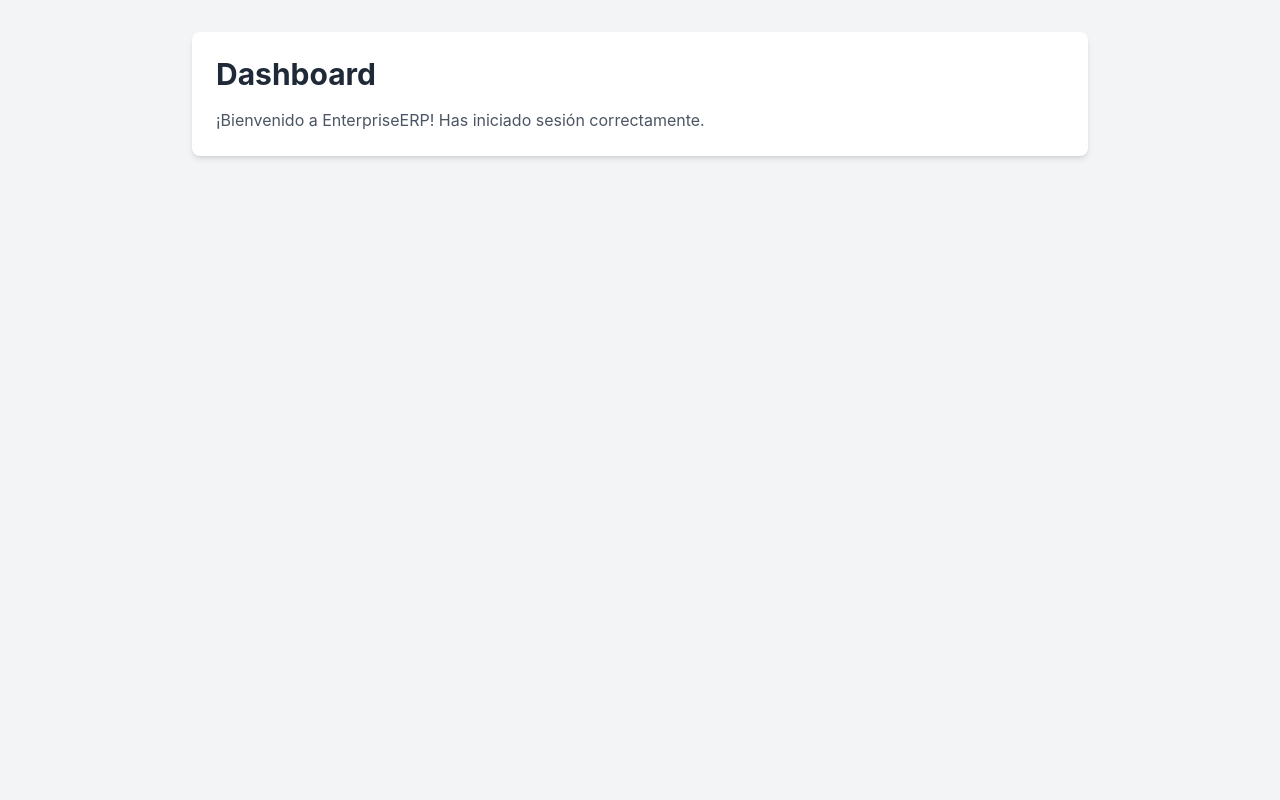
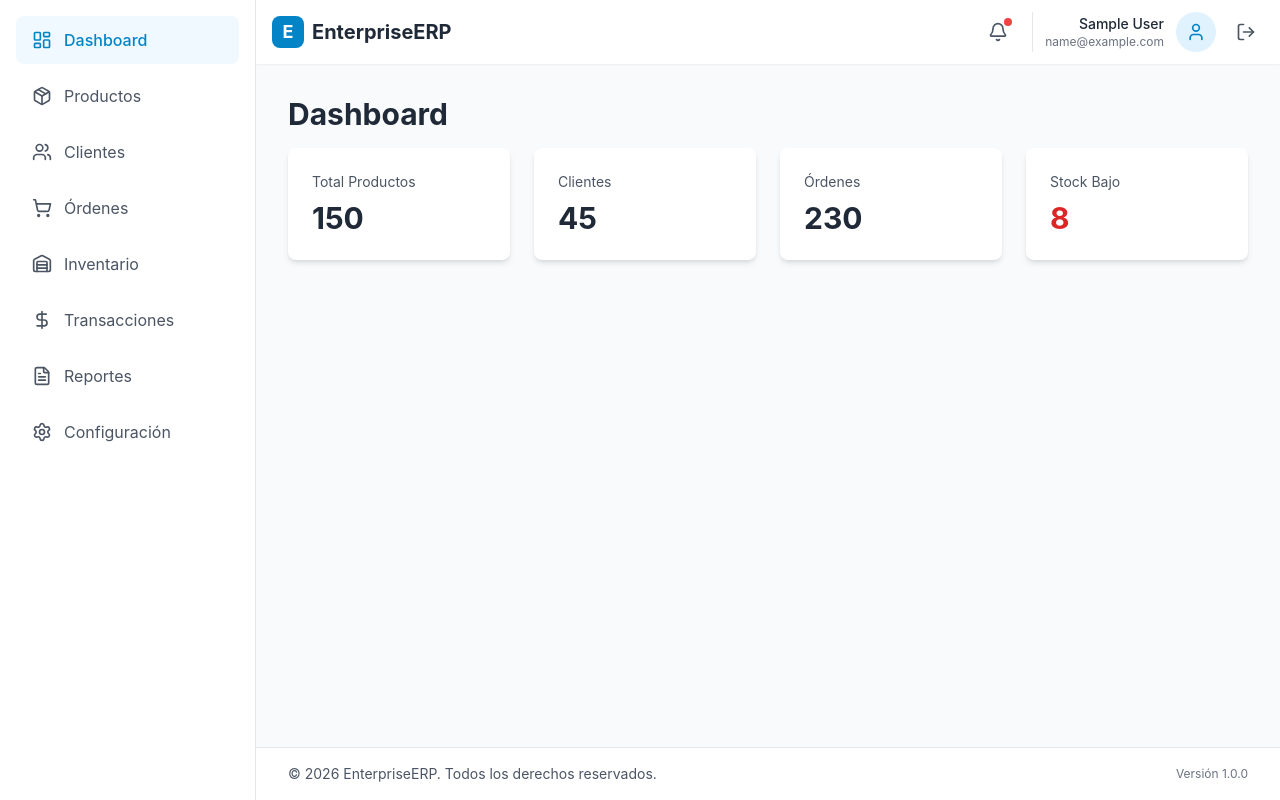
Before and after one commit to Fr3ak-Dev/Enterprise-ERP, a React app in the folder frontend/: page /dashboard in a window 1280 px wide. Built offline with nearby package versions, Linux system fonts and the light colour scheme; no server answers; sample sign-in values are in the browser's storage; the HTML template or start-up script is replaced by a standard one.

Commit message:
feat(layout): add MainLayout, Header and Sidebar components

```diff
--- a/frontend/src/App.tsx
+++ b/frontend/src/App.tsx
@@ -3,39 +3,61 @@
 import Login from './pages/Login';
 import Register from './pages/Register';
 import ProtectedRoute from './components/ProtectedRoute';
+import MainLayout from './layouts/MainLayout';
 
 const Dashboard = () => {
   return (
-    <div className="min-h-screen bg-gray-100 p-8">
-      <div className="card max-w-4xl mx-auto">
-        <h1 className="text-3xl font-bold text-gray-800 mb-4">
-          Dashboard
-        </h1>
-        <p className="text-gray-600">
-          ¡Bienvenido a EnterpriseERP! Has iniciado sesión correctamente.
-        </p>
+    <div>
+      <h1 className="text-3xl font-bold text-gray-800 mb-4">Dashboard</h1>
+      <div className="grid grid-cols-1 md:grid-cols-2 lg:grid-cols-4 gap-6">
+        <div className="card">
+          <p className="text-sm text-gray-600">Total Productos</p>
+          <p className="text-3xl font-bold text-gray-800 mt-2">150</p>
+        </div>
+        <div className="card">
+          <p className="text-sm text-gray-600">Clientes</p>
+          <p className="text-3xl font-bold text-gray-800 mt-2">45</p>
+        </div>
+        <div className="card">
+          <p className="text-sm text-gray-600">Órdenes</p>
+          <p className="text-3xl font-bold text-gray-800 mt-2">230</p>
+        </div>
+        <div className="card">
+          <p className="text-sm text-gray-600">Stock Bajo</p>
+          <p className="text-3xl font-bold text-red-600 mt-2">8</p>
+        </div>
       </div>
     </div>
   );
 };
+
+const Products = () => <div><h1 className="text-3xl font-bold">Productos</h1></div>;
+const Customers = () => <div><h1 className="text-3xl font-bold">Clientes</h1></div>;
+const Orders = () => <div><h1 className="text-3xl font-bold">Órdenes</h1></div>;
 
 function App() {
   return (
     <BrowserRouter>
       <AuthProvider>
         <Routes>
-          <Route path="/" element={<Navigate to="/login" replace />} />
           <Route path="/login" element={<Login />} />
           <Route path="/register" element={<Register />} />
-          {/* Rutas protegidas */}
+          {/* Rutas protegidas con Layout */}
           <Route
-            path="/dashboard"
+            path="/"
             element={
               <ProtectedRoute>
-                <Dashboard />
+                <MainLayout />
               </ProtectedRoute>
             }
-          />
+          >
+            {/* Rutas hijas */}
+            <Route index element={<Navigate to="/dashboard" replace />} />
+            <Route path="dashboard" element={<Dashboard />} />
+            <Route path="products" element={<Products />} />
+            <Route path="customers" element={<Customers />} />
+            <Route path="orders" element={<Orders />} />
+          </Route>
           {/* 404 - Ruta no encontrada */}
           <Route path="*" element={<Navigate to="/login" replace />} />
         </Routes>
--- /dev/null
+++ b/frontend/src/components/Header.tsx
@@ -0,0 +1,84 @@
+import { useAuth } from '../contexts/AuthContext';
+import { Menu, LogOut, User, Bell } from 'lucide-react';
+
+type HeaderProps = {
+    onMenuClick: () => void;  // Función para abrir/cerrar sidebar en móvil
+};
+
+const Header = ({ onMenuClick }: HeaderProps) => {
+    const { user, logout } = useAuth();
+
+    const handleLogout = () => {
+        if (window.confirm('¿Estás seguro de cerrar sesión?')) {
+            logout();
+        }
+    };
+
+    return (
+        <header className="bg-white shadow-sm sticky top-0 z-10">
+            <div className="flex items-center justify-between px-4 py-3">
+                {/* Left: Menu button + Logo */}
+                <div className="flex items-center gap-4">
+                    {/* Botón de menú (solo visible en móvil) */}
+                    <button
+                        onClick={onMenuClick}
+                        className="lg:hidden p-2 rounded-lg hover:bg-gray-100 transition-colors"
+                        aria-label="Toggle menu"
+                    >
+                        <Menu className="w-6 h-6 text-gray-600" />
+                    </button>
+
+                    {/* Logo y nombre */}
+                    <div className="flex items-center gap-2">
+                        <div className="w-8 h-8 bg-primary-600 rounded-lg flex items-center justify-center">
+                            <span className="text-white font-bold text-lg">E</span>
+                        </div>
+                        <span className="font-bold text-xl text-gray-800 hidden sm:block">
+                            EnterpriseERP
+                        </span>
+                    </div>
+                </div>
+
+                {/* Right: Notifications + User menu */}
+                <div className="flex items-center gap-4">
+                    {/* Notificaciones */}
+                    <button
+                        className="p-2 rounded-lg hover:bg-gray-100 transition-colors relative"
+                        aria-label="Notificaciones"
+                    >
+                        <Bell className="w-5 h-5 text-gray-600" />
+                        {/* Badge de notificaciones */}
+                        <span className="absolute top-1 right-1 w-2 h-2 bg-red-500 rounded-full"></span>
+                    </button>
+
+                    {/* User menu */}
+                    <div className="flex items-center gap-3 pl-3 border-l border-gray-200">
+                        <div className="hidden sm:block text-right">
+                            <p className="text-sm font-medium text-gray-800">
+                                {user?.name || 'Usuario'}
+                            </p>
+                            <p className="text-xs text-gray-500">
+                                {user?.email || ''}
+                            </p>
+                        </div>
+
+                        <div className="w-10 h-10 bg-primary-100 rounded-full flex items-center justify-center">
+                            <User className="w-5 h-5 text-primary-600" />
+                        </div>
+
+                        {/* Botón de logout */}
+                        <button
+                            onClick={handleLogout}
+                            className="p-2 rounded-lg hover:bg-red-50 transition-colors group"
+                            aria-label="Cerrar sesión"
+                        >
+                            <LogOut className="w-5 h-5 text-gray-600 group-hover:text-red-600" />
+                        </button>
+                    </div>
+                </div>
+            </div>
+        </header>
+    );
+};
+
+export default Header;
--- /dev/null
+++ b/frontend/src/components/Sidebar.tsx
@@ -0,0 +1,121 @@
+import { NavLink } from 'react-router-dom';
+import {
+    LayoutDashboard,
+    Package,
+    Users,
+    ShoppingCart,
+    Warehouse,
+    DollarSign,
+    FileText,
+    Settings,
+    X,
+} from 'lucide-react';
+
+type SidebarProps = {
+    isOpen: boolean;
+    onClose: () => void;
+};
+
+const Sidebar = ({ isOpen, onClose }: SidebarProps) => {
+
+    const menuItems = [
+        {
+            name: 'Dashboard',
+            path: '/dashboard',
+            icon: LayoutDashboard,
+        },
+        {
+            name: 'Productos',
+            path: '/products',
+            icon: Package,
+        },
+        {
+            name: 'Clientes',
+            path: '/customers',
+            icon: Users,
+        },
+        {
+            name: 'Órdenes',
+            path: '/orders',
+            icon: ShoppingCart,
+        },
+        {
+            name: 'Inventario',
+            path: '/inventory',
+            icon: Warehouse,
+        },
+        {
+            name: 'Transacciones',
+            path: '/transactions',
+            icon: DollarSign,
+        },
+        {
+            name: 'Reportes',
+            path: '/reports',
+            icon: FileText,
+        },
+        {
+            name: 'Configuración',
+            path: '/settings',
+            icon: Settings,
+        },
+    ];
+
+    return (
+        <>
+            {/* Overlay (fondo oscuro en móvil) */}
+            {isOpen && (
+                <div
+                    className="fixed inset-0 bg-black/50 z-20 lg:hidden"
+                    onClick={onClose}
+                />
+            )}
+
+            {/* Sidebar */}
+            <aside
+                className={`
+          fixed lg:sticky top-0 left-0 z-30
+          w-64 h-screen bg-white border-r border-gray-200
+          transition-transform duration-300 ease-in-out
+          ${isOpen ? 'translate-x-0' : '-translate-x-full lg:translate-x-0'}
+        `}
+            >
+                {/* Header del sidebar (solo en móvil) */}
+                <div className="flex items-center justify-between p-4 border-b border-gray-200 lg:hidden">
+                    <span className="font-bold text-xl text-gray-800">Menú</span>
+                    <button
+                        onClick={onClose}
+                        className="p-2 rounded-lg hover:bg-gray-100"
+                    >
+                        <X className="w-5 h-5 text-gray-600" />
+                    </button>
+                </div>
+
+                {/* Navigation */}
+                <nav className="p-4 space-y-2 overflow-y-auto h-[calc(100vh-80px)] lg:h-[calc(100vh-64px)]">
+                    {menuItems.map((item) => {
+                        const Icon = item.icon;
+                        return (
+                            <NavLink
+                                key={item.path}
+                                to={item.path}
+                                onClick={onClose}  // Cerrar sidebar en móvil al hacer click
+                                className={({ isActive }) =>
+                                    `flex items-center gap-3 px-4 py-3 rounded-lg transition-colors ${isActive
+                                        ? 'bg-primary-50 text-primary-600 font-medium'
+                                        : 'text-gray-600 hover:bg-gray-50'
+                                    }`
+                                }
+                            >
+                                <Icon className="w-5 h-5" />
+                                <span>{item.name}</span>
+                            </NavLink>
+                        );
+                    })}
+                </nav>
+            </aside>
+        </>
+    );
+};
+
+export default Sidebar;
--- /dev/null
+++ b/frontend/src/layouts/MainLayout.tsx
@@ -0,0 +1,43 @@
+import { useState } from 'react';
+import { Outlet } from 'react-router-dom';
+import Header from '../components/Header';
+import Sidebar from '../components/Sidebar';
+
+const MainLayout = () => {
+    const [isSidebarOpen, setIsSidebarOpen] = useState(false);
+
+    const toggleSidebar = () => {
+        setIsSidebarOpen(!isSidebarOpen);
+    };
+
+    const closeSidebar = () => {
+        setIsSidebarOpen(false);
+    };
+
+    return (
+        <div className="min-h-screen bg-gray-50 flex">
+            <Sidebar isOpen={isSidebarOpen} onClose={closeSidebar} />
+
+            <div className="flex-1 flex flex-col min-w-0">
+                <Header onMenuClick={toggleSidebar} />
+
+                <main className="flex-1 p-4 lg:p-8 overflow-auto">
+                    <Outlet />  {/* Renderizar las rutas hijas */}
+                </main>
+
+                <footer className="bg-white border-t border-gray-200 py-4 px-4 lg:px-8">
+                    <div className="flex flex-col sm:flex-row items-center justify-between gap-2">
+                        <p className="text-sm text-gray-600">
+                            © 2026 EnterpriseERP. Todos los derechos reservados.
+                        </p>
+                        <p className="text-xs text-gray-500">
+                            Versión 1.0.0
+                        </p>
+                    </div>
+                </footer>
+            </div>
+        </div>
+    );
+};
+
+export default MainLayout;
```
